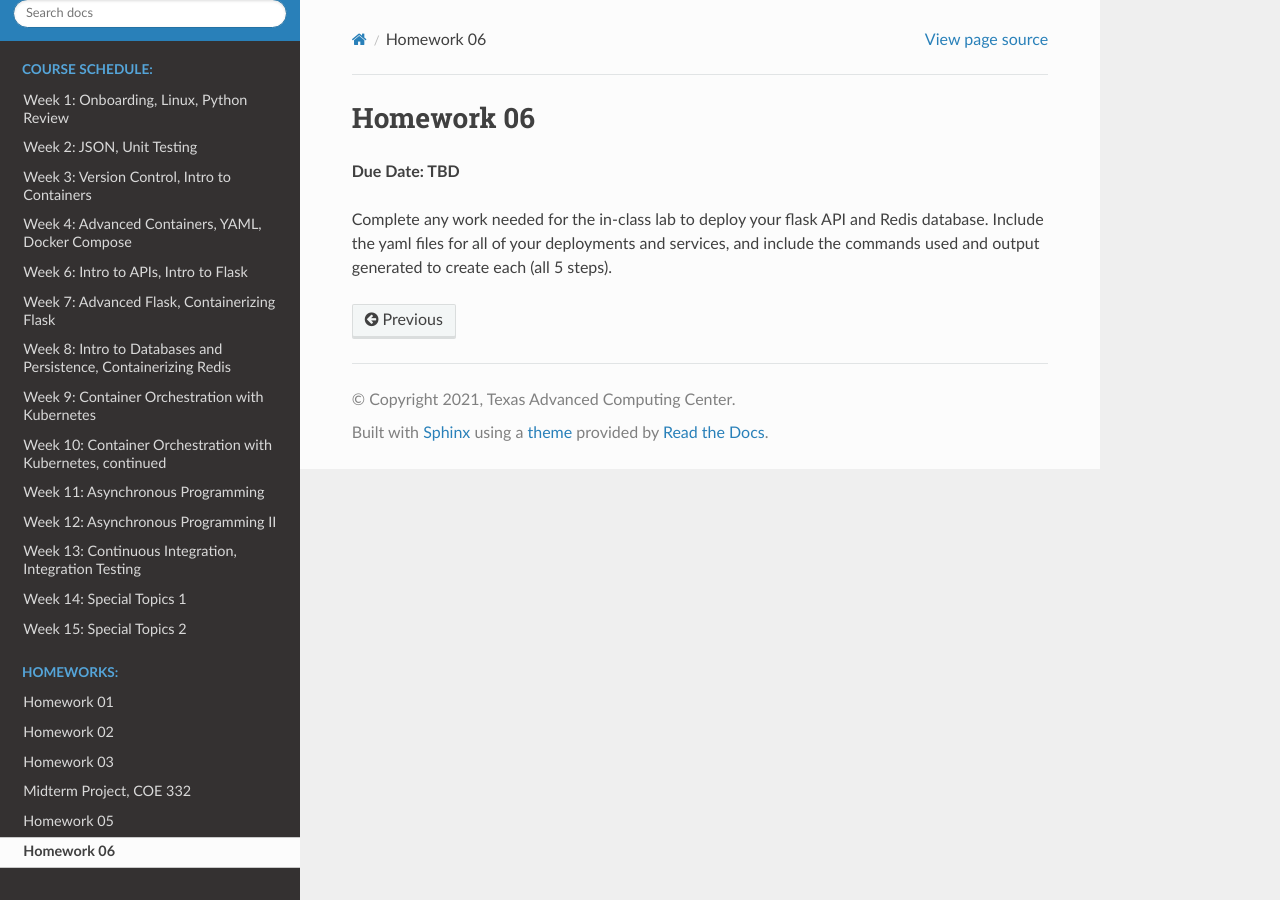
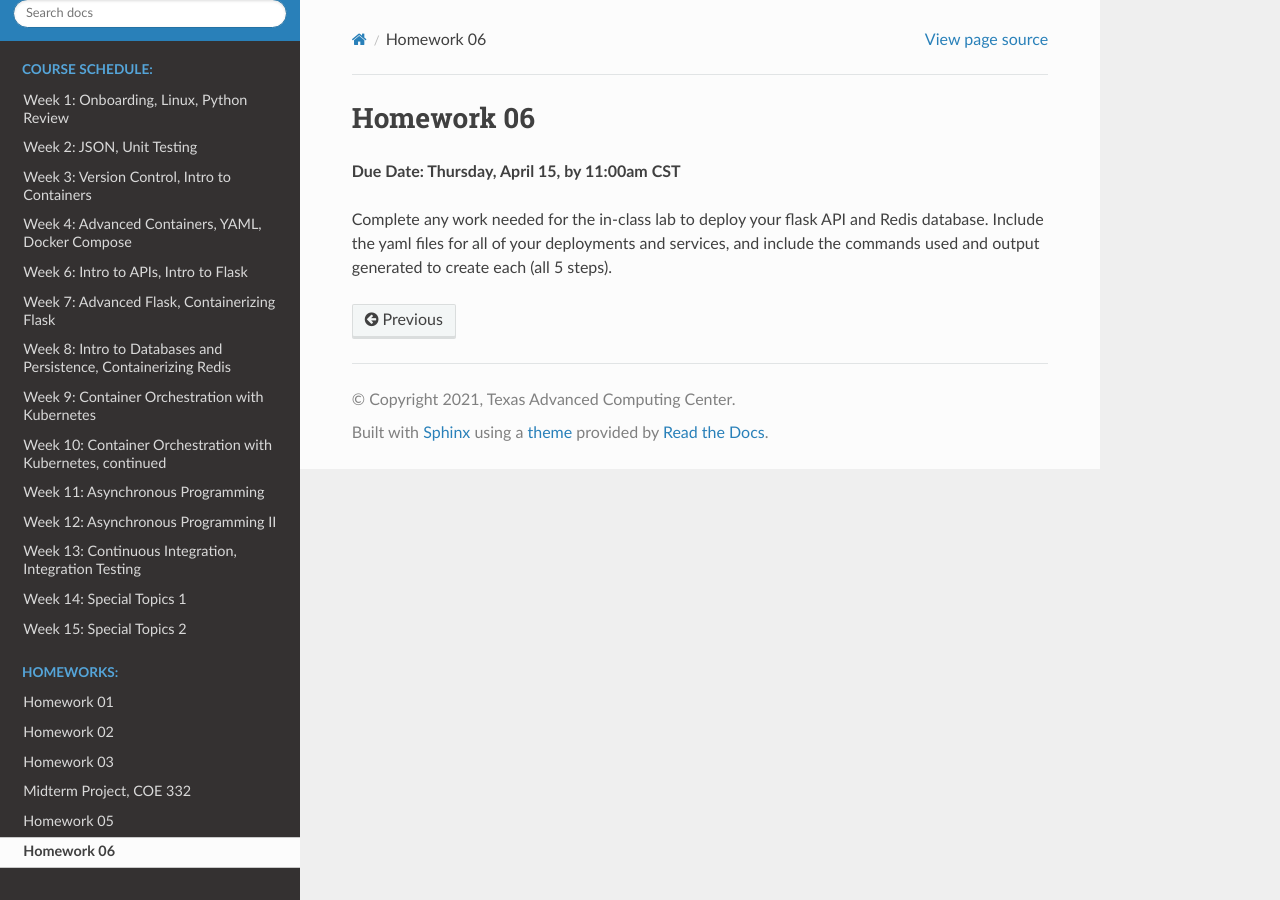
Before and after one commit to TACC/coe-332-sp21, a Sphinx documentation site: the page built from docs/homework/homework06.rst, in a window 1280 px wide. Built offline with Sphinx 7.4.7 and the Read the Docs theme 2.0.0, drawn with Linux system fonts in a browser that asks for light colours.

Commit message:
assign due date to hw 6

```diff
--- a/docs/homework/homework06.rst
+++ b/docs/homework/homework06.rst
@@ -1,7 +1,7 @@
 Homework 06
 ===========
 
-**Due Date: TBD**
+**Due Date: Thursday, April 15, by 11:00am CST**
 
 Complete any work needed for the in-class lab to deploy your flask API and Redis database. Include the yaml files
 for all of your deployments and services, and include the commands used and output generated to create each (all 5 steps).
```
